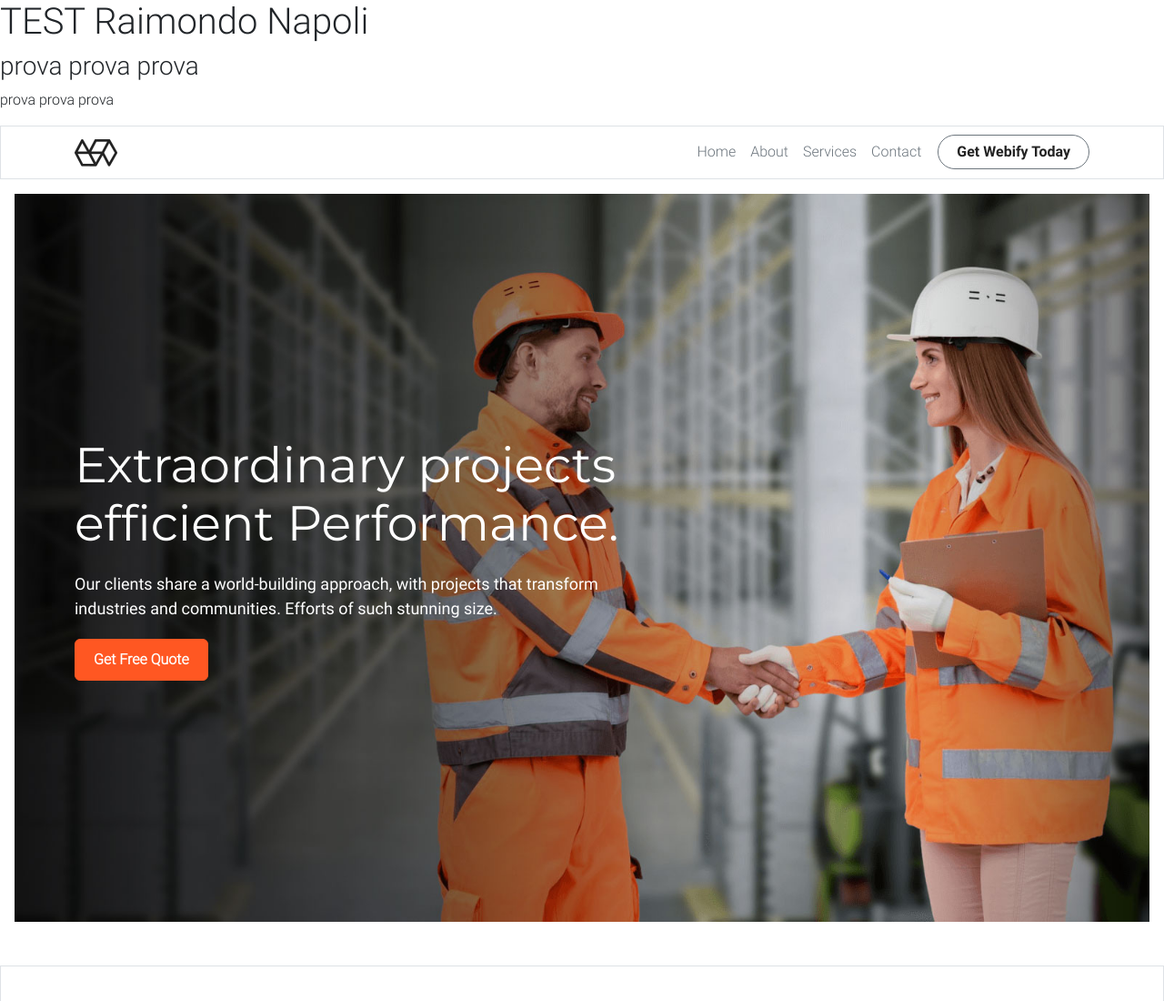
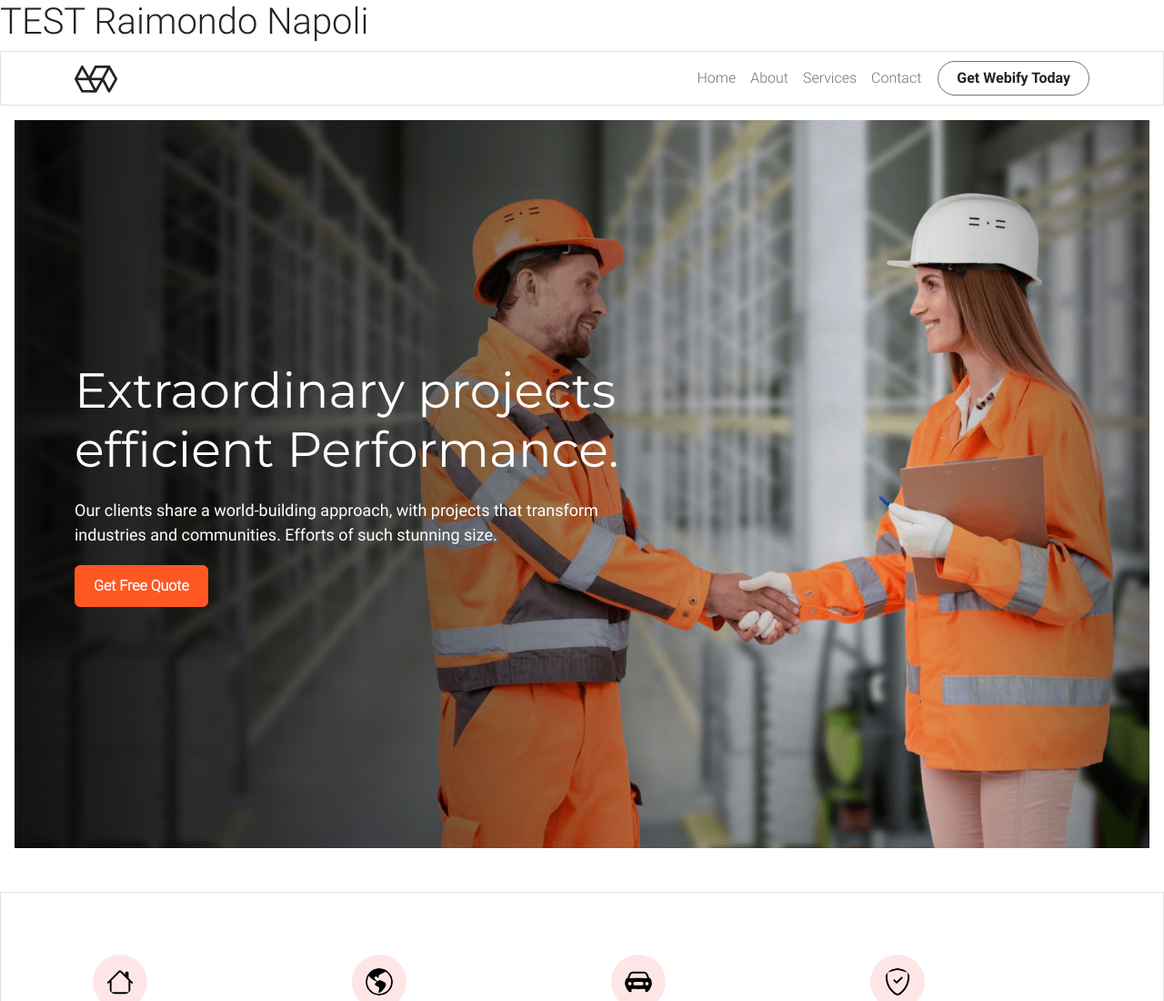
Before and after one commit to Rainapster/htmlScssSite, a plain HTML site: page index.html in a window 1280 px wide. Shown: the top 1100 px of the page at 91% size. Drawn offline with nearby package versions, Linux system fonts and the light colour scheme.

Commit message:
remove 2p

```diff
--- a/index.html
+++ b/index.html
@@ -16,8 +16,6 @@
 
   <div>
     <h1>TEST Raimondo Napoli</h1>
-    <h3>prova prova prova</h3>
-    <p>prova prova prova</p>
   </div>
   <div class="bg-white">
     <nav class="navbar navbar-expand-lg navbar-light navbar-custom border-bottom border">
```
